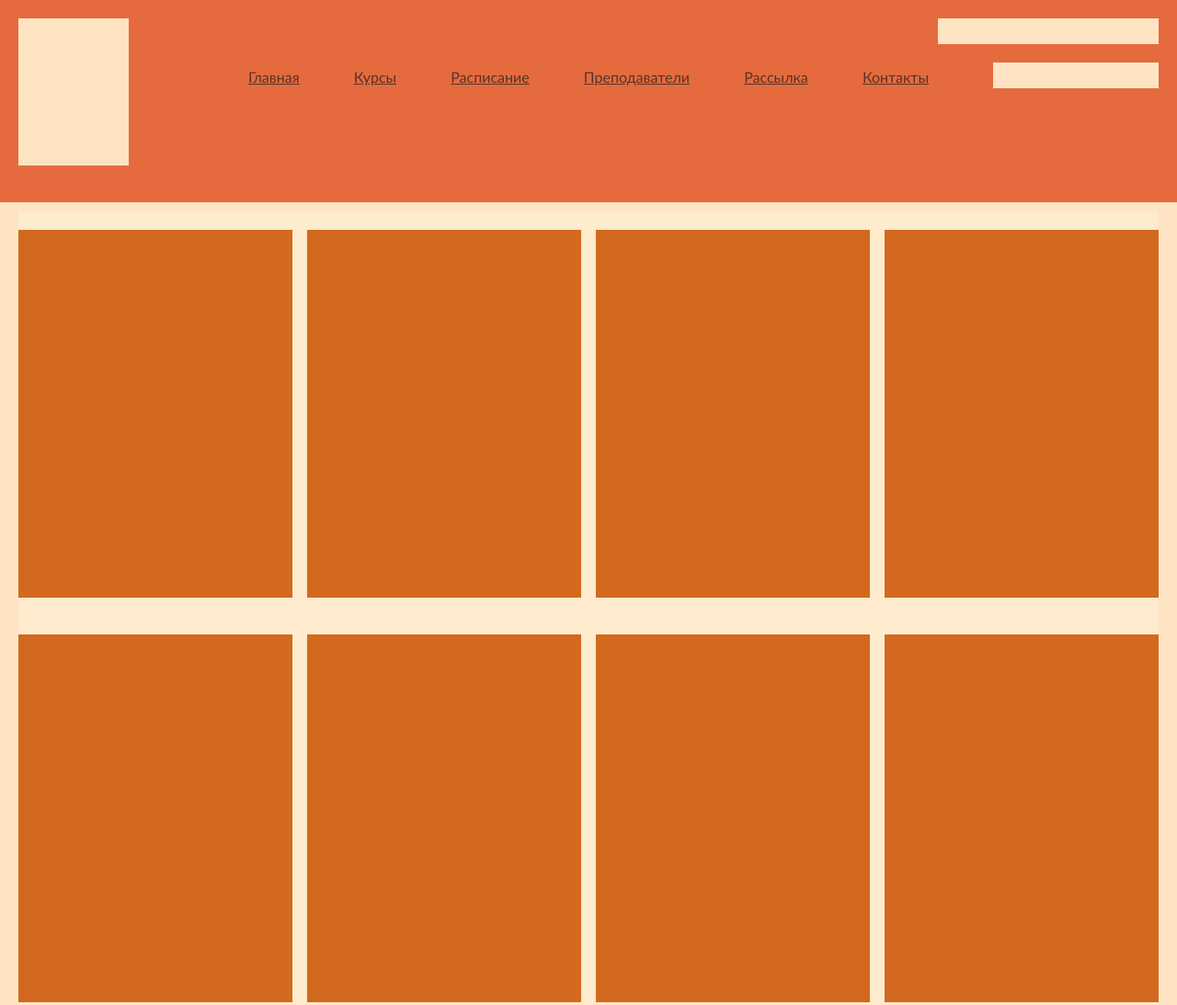
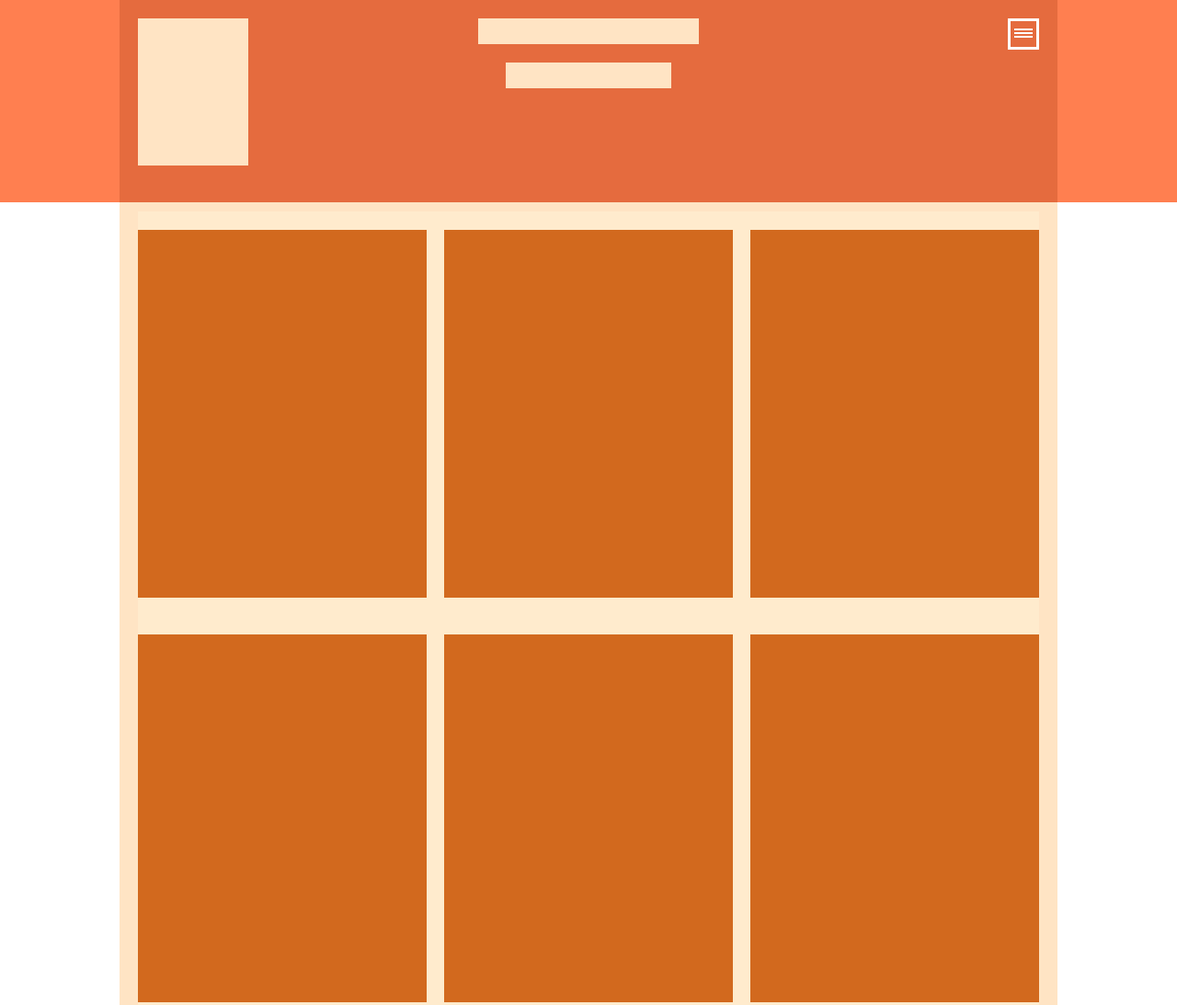
Before and after one commit to polsksu/adaptive-layout, a plain HTML site: page index.html in a window 1280 px wide. Shown: the top 1093 px of the page at 92% size. Drawn offline with Linux system fonts and the light colour scheme.

Commit message:
Adaptive from 1024px.

```diff
--- a/css/styles.css
+++ b/css/styles.css
@@ -65,6 +65,10 @@ header > .inner {
     top: 68px;
     background: bisque;
 }
+
+#hamburger { display: none; }
+
+.overlay-to-close { display: none; }
 
 .nav {
     position: absolute;
@@ -152,3 +156,124 @@ footer > .inner {
     transform: translate(-50%, 0);
     background: #b1926a;
 }
+
+@media (max-width: 1440px) {
+    .wrapper > *,
+    header > *,
+    footer > * {
+        max-width: 1020px;
+    }
+
+    header > .inner {
+        overflow-x: hidden;
+        overflow-y: visible;
+    }
+
+    #hamburger ~ .nav {
+        z-index: 2;
+        right: -376px;
+        top: 0;
+        left: auto;
+        transition: right .3s;
+    }
+
+    #hamburger:checked ~ .nav {
+        display: block;
+        right: 0;
+    }
+
+    #hamburger:checked ~ .overlay-to-close {
+        z-index: 1;
+        display: block;
+        position: fixed;
+        top: 0;
+        right: 0;
+        bottom: 0;
+        left: 0;
+    }
+
+    .hamburger-button {
+        position: absolute;
+        display: block;
+        width: 28px;
+        height: 28px;
+        border: solid 3px white;
+        top: 20px;
+        right: 20px;
+    }
+
+    .hamburger__dash {
+        display: block;
+        position: absolute;
+        width: 20px;
+        height: 2px;
+        background: #fff;
+    }
+
+    .hamburger__dash_line-1 {
+        top: 8px;
+        left: 4px;
+    }
+
+    .hamburger__dash_line-2 {
+        top: 12px;
+        left: 4px;
+    }
+
+    .hamburger__dash_line-3 {
+        top: 16px;
+        left: 4px;
+    }
+
+    .nav {
+        width: 300px;
+        background: #c9643e;
+        border: 2px solid #fff;
+        transform: none;
+    }
+
+    .nav__list {
+        flex-direction: column;
+    }
+
+    .nav__list li {
+        display: block;
+        float: none;
+        height: 28px;
+        line-height: 24px;
+        padding: 2px;
+        border-bottom: 2px solid #fff;
+        text-align: left;
+    }
+
+    .phone,
+    .telegram {
+        right: auto;
+        left: 50%;
+        transform: translate(-50%, 0);
+    }
+
+    .some-card {
+        flex: 0 1 32%;
+    }
+}
+
+@media (max-width: 1024px) {
+    .wrapper > *,
+    header > *,
+    footer > * {
+        max-width: 760px;
+    }
+
+    .some-card {
+        flex: 0 1 49%;
+    }
+
+    .footer-menu {
+        box-sizing: border-box;
+        width: calc(100% - 40px);
+        left: 20px;
+        right: 20px;
+        transform: none;
+    }
+}
--- a/index.html
+++ b/index.html
@@ -12,6 +12,13 @@
             <div class="logo"></div>
             <div class="phone"></div>
             <div class="telegram"></div>
+            <input type="checkbox" id="hamburger" />
+            <label for="hamburger" class="hamburger-button">
+                <span class="hamburger__dash hamburger__dash_line-1"></span>
+                <span class="hamburger__dash hamburger__dash_line-2"></span>
+                <span class="hamburger__dash hamburger__dash_line-3"></span>
+            </label>
+            <label for="hamburger" class="overlay-to-close"></label>
             <nav class="nav">
                 <ul class="nav__list">
                     <li><a href="#">Главная</a></li>
```
